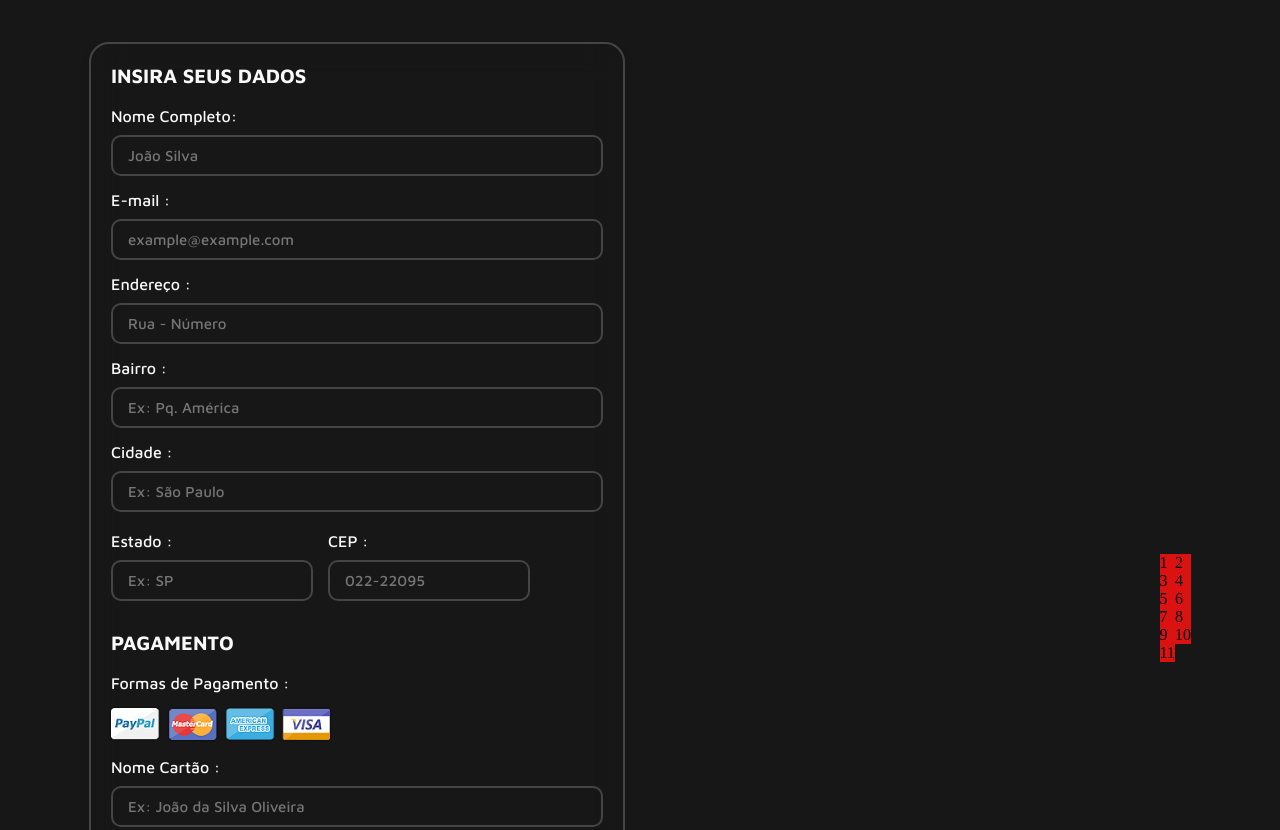
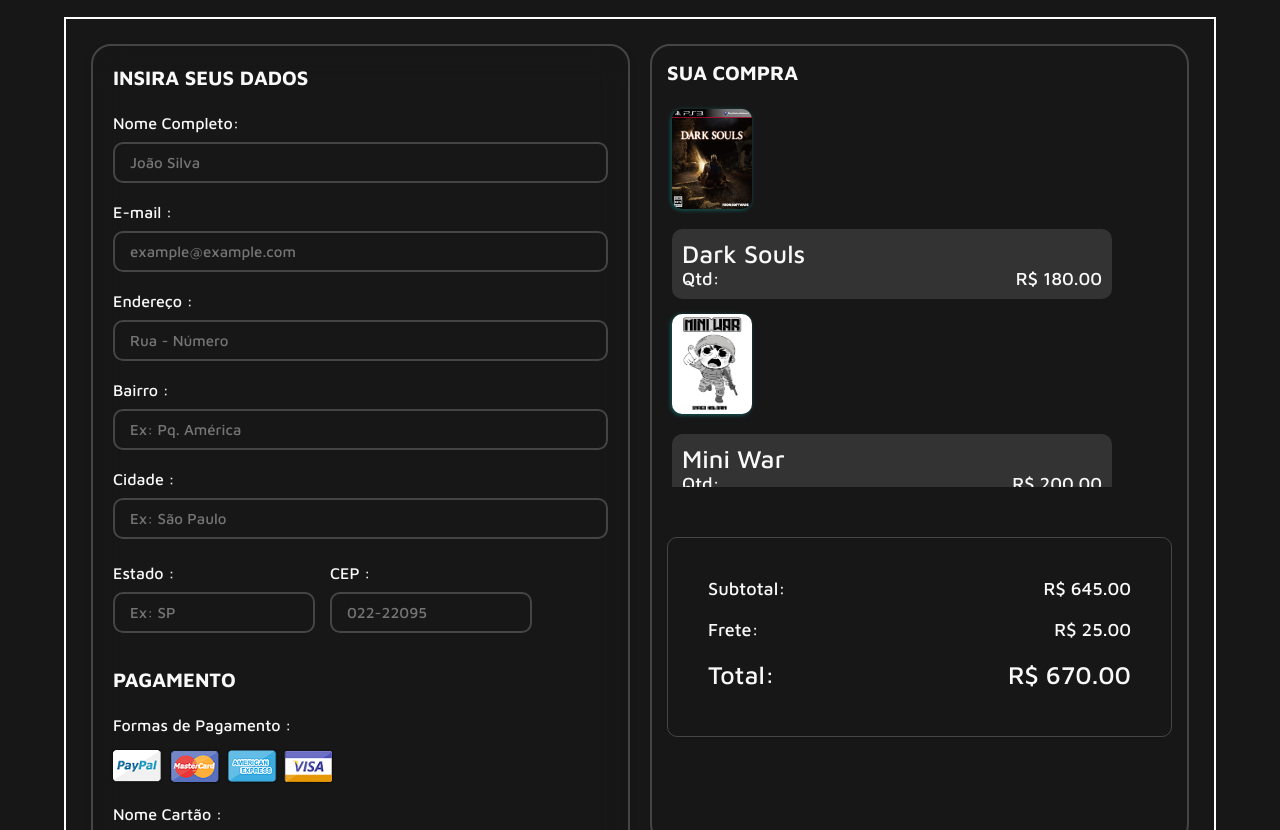
Before and after one commit to RonyAndersson/FlorDeLiz, a plain HTML site: page checkout.html in a window 1280 px wide. Shown: the part 83-913 px from the top of the page. Drawn offline with nearby package versions, Linux system fonts and the light colour scheme; grey boxes are pictures that could not be loaded.

Commit message:
Atualizaçao tela checkout

```diff
--- a/CSS/checkout.css
+++ b/CSS/checkout.css
@@ -149,12 +149,12 @@
 
 .container{
     display: flex;
-    justify-content: space-between;
-    align-items: center;
+    gap: 2rem;
     margin: 2rem auto;
-    padding:25px;
+    padding:2.5rem;
     min-height: 100vh;
-    width: 90%
+    width: 90%;
+    border: 2px solid white
 }
 
 .container form{
@@ -187,7 +187,7 @@
 
 .container form .row .col .inputBox{
     color: var(--cor-0);
-    margin:15px 0;
+    margin:2rem 0;
     font-family: 'Maven Pro', sans-serif;
 }
 
@@ -198,6 +198,15 @@
     border-radius: 1rem;
     color: var(--cor-1);
     font-family: 'Maven Pro', sans-serif;
+}
+
+input[type="number"]::-webkit-outer-spin-button,
+input[type="number"]::-webkit-inner-spin-button {
+    -webkit-appearance: none;
+    margin: 0;
+}
+input[type="number"] {
+    -moz-appearance: textfield;
 }
 
 .container form .row .col .inputBox span{
@@ -231,7 +240,7 @@
     filter: drop-shadow(0 0 1px #000);
 }
 
-.container form .submit-btn{
+.submit-btn{
     border: none;
     outline: none;
     width: 100%;
@@ -240,32 +249,117 @@
     font-size: 2rem;
     background: #1e90ff;
     color:#fff;
-    margin-top: 5px;
+    margin-top: 4rem;
     cursor: pointer;
     transition: all 500ms;
-    font-family: Arial, Helvetica, sans-serif;
+    font-family: 'Maven Pro', sans-serif;
 }
 
-.container form .submit-btn:hover{
+.submit-btn:hover{
     background: #147be2;
 }
 
 
 /* -------- Caixa ------- */
 
-.conta{
-    display: flex;
-    justify-content: center;
-    align-items: center;
+.compra{
     width: 50%;
     height: 100vh;
+    border: 2px solid rgba(255, 255, 255, .2);
+    border-radius: 2rem;
+    padding: 1.5rem;
 }
 
-.grid_container{
-    display: grid;
-    grid-template-columns: repeat(2, 1fr);
+.produtos{
+    width: 100%;
+    height: 50%;
+    /* border: 2px solid green; */
+    overflow-y: scroll;
+}
+.compra__titulo{
+    font-family: 'Maven Pro', sans-serif;
+    font-size: 2rem;
+    font-weight: 600;
+    text-transform: uppercase;
+    color: var(--cor-0);
+    margin-bottom: 2rem;
 }
 
-.caja{
-    background-color: var(--cor-p1);
+.produto_container{
+    display: flex;
+    flex-wrap: wrap;
+    gap: 2rem;
+    padding: .5rem;
+    color: var(--cor-0);
+    font-family: 'Maven Pro',  sans-serif;
+    margin: 0 auto;
+    margin-bottom: .5rem;
+    width: 100%;
 }
+
+.compra__descricao {
+    display: flex;
+    flex-direction: column;
+    justify-content: space-between;
+    padding: 1rem;
+    width: 44rem;
+    background-color: var(--cor-3);
+    border-radius: 1rem;
+}
+
+.compra__descricao h3{
+    font-size: 2.5rem;
+    font-weight: 500;
+}
+
+.compra__descricao p{
+    display: flex;
+    justify-content: space-between;
+    font-size: 1.8rem;
+}
+
+.produto{
+    filter:drop-shadow(-1px 1px 2px rgba(10, 255, 255, 0.3));
+    width: 8rem;
+    height: 10rem;
+    border-radius: 1rem;
+}
+
+.produto__img{
+    width: 100%;
+    height: 100%;
+    border-radius: 1rem;
+}
+
+/* ------ TOTAL ------ */
+
+.total{
+    margin-top: 5rem;
+    border: 1px solid rgba(255, 255, 255, 0.2);
+    border-radius: 1rem;
+    width: 100%;
+    height: 20rem;
+    color: var(--cor-0);
+    font-family: 'Maven Pro',  sans-serif;
+    padding: 4rem;
+}
+
+.subtotal{
+    display: flex;
+    justify-content: space-between;
+    margin-bottom: 2rem;
+    font-size: 1.8rem;
+}
+
+.frete{
+    display: flex;
+    justify-content: space-between;
+    margin-bottom: 2rem;
+    font-size: 1.8rem;
+}
+
+.valor__total{
+    display: flex;
+    justify-content: space-between;
+    font-size: 2.5rem;
+}
--- a/checkout.html
+++ b/checkout.html
@@ -128,23 +128,93 @@
 
         </form>
 
-        <div class="conta">
+        <article class="compra">
 
-        </div>
+            <h2 class="compra__titulo">Sua Compra</h2>
 
-        <section class="grid_container">
-            <div class="caja">1</div>
-            <div class="caja">2</div>
-            <div class="caja">3</div>
-            <div class="caja">4</div>
-            <div class="caja">5</div>
-            <div class="caja">6</div>
-            <div class="caja">7</div>
-            <div class="caja">8</div>
-            <div class="caja">9</div>
-            <div class="caja">10</div>
-            <div class="caja">11</div>
-        </section>
+            <div class="produtos">
+
+                <section class="produto_container">
+
+                    <div class="produto">
+                        <img class="produto__img" src="jogos/darksouls.jpg" alt="">
+                    </div>
+
+
+                    <div class="compra__descricao">
+                        <h3>Dark Souls</h3>
+                        <p>Qtd: <span class="preco">R$ 180.00</span></p>
+                    </div>
+
+
+                </section>
+
+                <section class="produto_container">
+
+                    <div class="produto">
+                        <img class="produto__img" src="jogos/Mini War.png" alt="">
+                    </div>
+
+
+                    <div class="compra__descricao">
+                        <h3>Mini War</h3>
+                        <p>Qtd: <span class="preco">R$ 200.00</span></p>
+                    </div>
+
+
+                </section>
+
+                <section class="produto_container">
+
+                    <div class="produto">
+                        <img class="produto__img" src="jogos/Naipe Ancestral.png" alt="">
+                    </div>
+
+
+                    <div class="compra__descricao">
+                        <h3>Naipe Ancestral</h3>
+                        <p>Qtd: <span class="preco">R$ 135.00</span></p>
+                    </div>
+
+
+                </section>
+
+                <section class="produto_container">
+
+                    <div class="produto">
+                        <img class="produto__img" src="jogos/RParanormais.png" alt="">
+                    </div>
+
+
+                    <div class="compra__descricao">
+                        <h3>RParanormais</h3>
+                        <p>Qtd: <span class="preco">R$ 130.00</span></p>
+                    </div>
+
+                </section>
+
+            </div>
+
+            <div class="total">
+
+                <div class="subtotal">
+                    <p>Subtotal:</p>
+                    <span>R$ 645.00</span>
+                </div>
+
+                <div class="frete">
+                    <p>Frete:</p>
+                    <span>R$ 25.00</span>
+                </div>
+
+                <div class="valor__total">
+                    <p>Total:</p>
+                    <span>R$ 670.00</span>
+                </div>
+
+            </div>
+
+        </article>
 
     </main>
 
```
